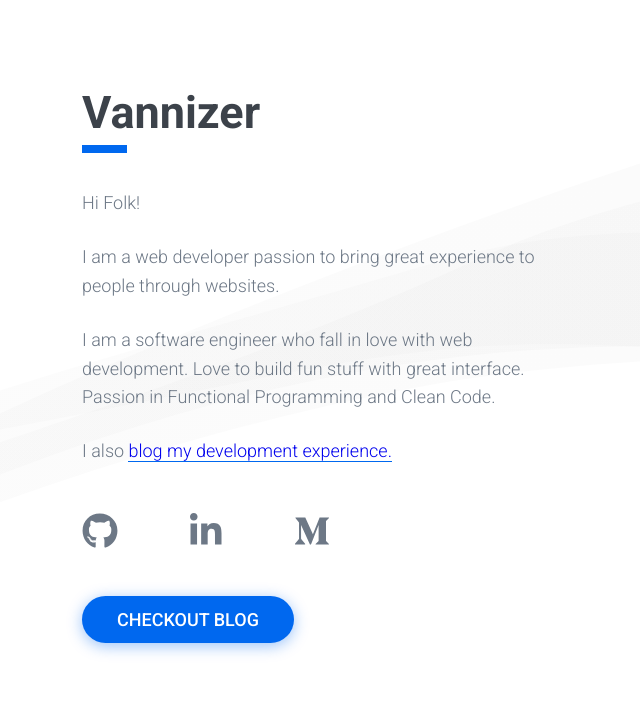
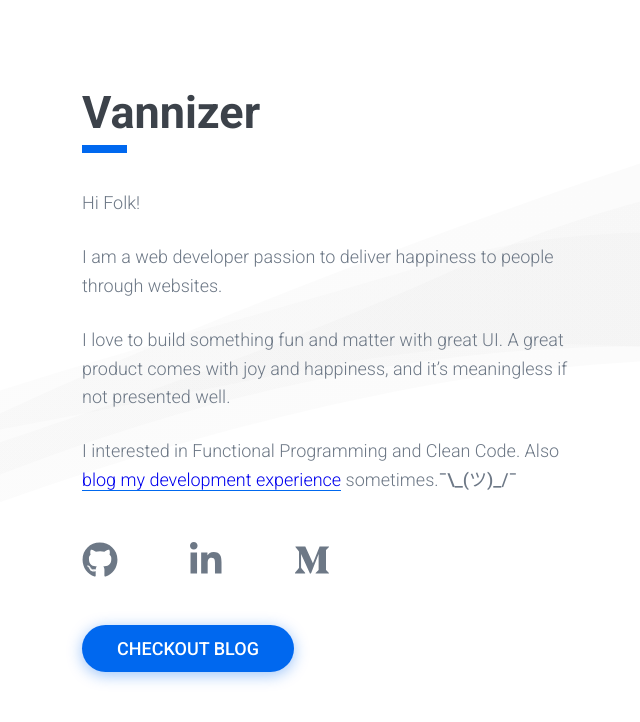
Before and after one commit to hamcompe/vannizer-site, a Next.js app: page / in a window 1280 px wide. Shown: the top 722 px of the page, without its empty margins (8-648 px from the left). Built offline with nearby package versions, Linux system fonts and the light colour scheme.

Commit message:
:pencil2: Rewrite content

```diff
--- a/organisms/Index/AboutMeSection.js
+++ b/organisms/Index/AboutMeSection.js
@@ -48,6 +48,9 @@ const Link = styled.a`
     color: ${colors.black};
   }
 `
+const Emoji = styled.span`
+  font-weight: 500;
+`
 
 function AboutMe() {
   return (
@@ -56,15 +59,15 @@ function AboutMe() {
         <Headline>Vannizer</Headline>
       </HeadlineWrapper>
       <Body>Hi Folk!</Body>
+      <Body>I am a web developer passion to deliver happiness to people through websites.</Body>
       <Body>
-        I am a web developer passion to bring great experience to people through websites.
+        I love to build something fun and matter with great UI. A great product comes with joy and
+        happiness, and it’s meaningless if not presented well.
       </Body>
       <Body>
-        I am a software engineer who fall in love with web development. Love to build fun stuff with
-        great interface. Passion in Functional Programming and Clean Code.
-      </Body>
-      <Body>
-        I also <Link href="https://blog.vannizer.com">blog my development experience.</Link>
+        I interested in Functional Programming and Clean Code. Also{' '}
+        <Link href="https://blog.vannizer.com">blog my development experience</Link> sometimes.
+        <Emoji>¯\_(ツ)_/¯</Emoji>
       </Body>
     </Container>
   )
```
